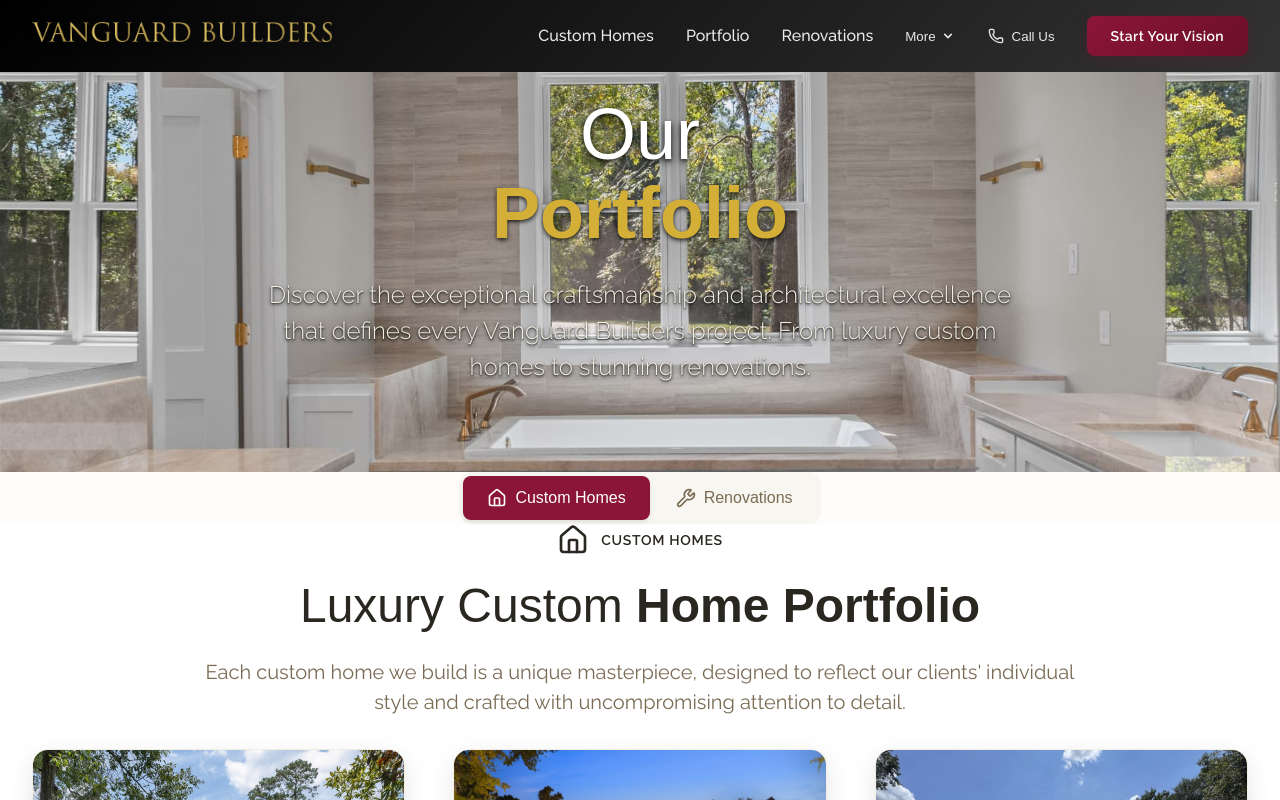
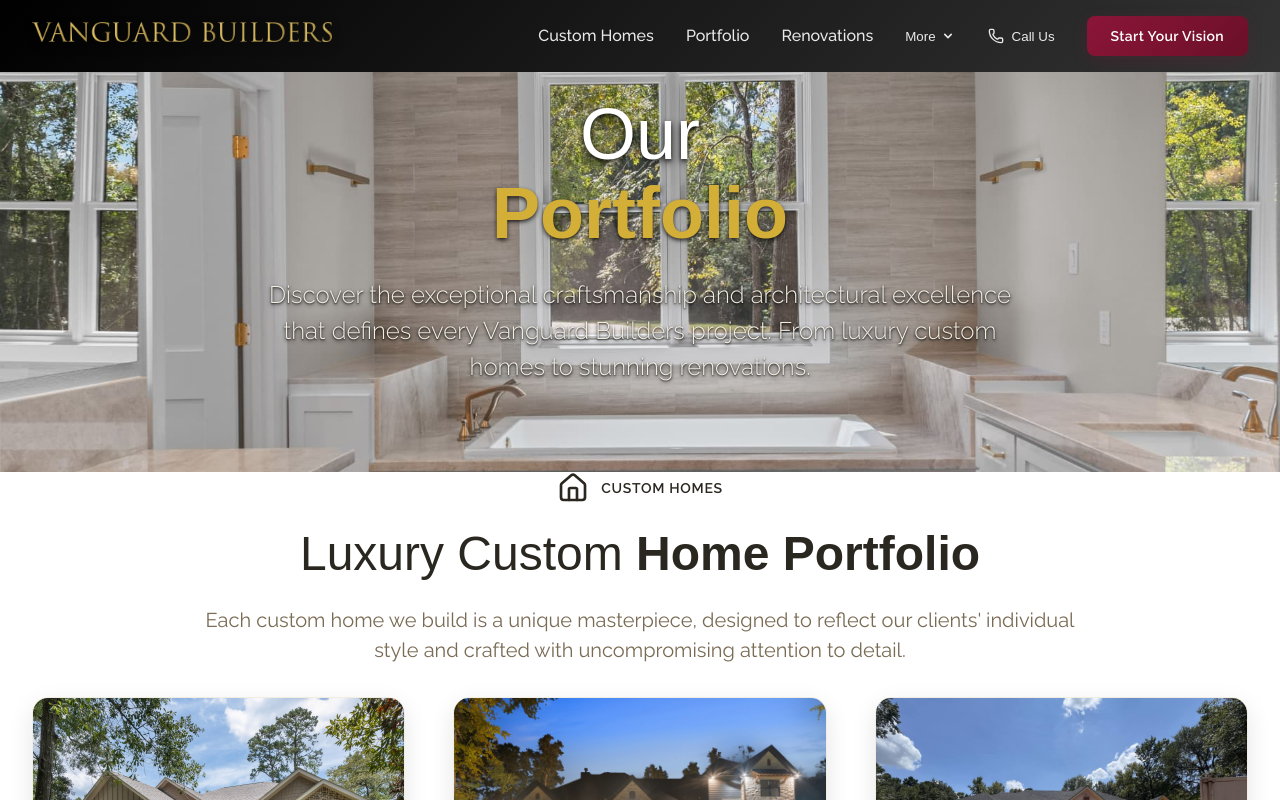
Before and after one commit to CandLInnovations/vanguard-builders-site, a Next.js app: page /portfolio in a window 1280 px wide. Shown: the top 800 px of the page. Built offline with nearby package versions, Linux system fonts and the light colour scheme; no server answers; a web font is replaced by a local one.

Commit message:
remove renovations in portfolio

```diff
--- a/src/app/portfolio/page.tsx
+++ b/src/app/portfolio/page.tsx
@@ -1,12 +1,12 @@
 'use client';
 
-import React, { useState } from 'react';
+import React from 'react';
 import Image from 'next/image';
-import { Home, Wrench, MapPin, Calendar, ChevronLeft, ChevronRight, ArrowRight } from 'lucide-react';
+import { Home, ArrowRight } from 'lucide-react';
 import PortfolioItem from '@/components/portfolio/PortfolioItem';
 
 export default function PortfolioPage() {
-  const [activeSection, setActiveSection] = useState<'custom' | 'renovations'>('custom');
+  // const [activeSection, setActiveSection] = useState<'custom' | 'renovations'>('custom'); // COMMENTED OUT WHEN RENOVATIONS HIDDEN
 
   return (
     <div className="page-content">
@@ -40,7 +40,8 @@ export default function PortfolioPage() {
         </div>
       </section>
 
-      {/* Toggle Section */}
+      {/* Toggle Section - RENOVATIONS HIDDEN FOR NOW */}
+      {/*
       <section className="py-4">
         <div className="container">
           <div className="flex justify-center mb-2">
@@ -63,9 +64,9 @@ export default function PortfolioPage() {
           </div>
         </div>
       </section>
+      */}
 
-      {/* Custom Homes Portfolio Section */}
-      {activeSection === 'custom' && (
+      {/* Custom Homes Portfolio Section - ALWAYS SHOW WHEN RENOVATIONS HIDDEN */}
       <section className="section-white pt-0 pb-16">
         <div className="container">
           <div className="text-center max-w-4xl mx-auto mb-8">
@@ -169,10 +170,10 @@ export default function PortfolioPage() {
           </div>
         </div>
       </section>
-      )}
+      {/* When renovations are restored, add closing: ) and } */}
 
-      {/* Renovations Portfolio Section */}
-      {activeSection === 'renovations' && (
+      {/* Renovations Portfolio Section - HIDDEN FOR NOW */}
+      {/* {activeSection === 'renovations' && (
       <section className="section-dark pt-0 pb-16">
         <div className="container">
           <div className="text-center max-w-4xl mx-auto mb-8">
@@ -255,12 +256,12 @@ export default function PortfolioPage() {
           </div>
         </div>
       </section>
-      )}
+      )} */}
 
       {/* Gradient transition spacer - only show when renovations section is active */}
-      {activeSection === 'renovations' && (
+      {/* {activeSection === 'renovations' && (
         <div className="gradient-transition"></div>
-      )}
+      )} */}
     </div>
   );
 }
```
